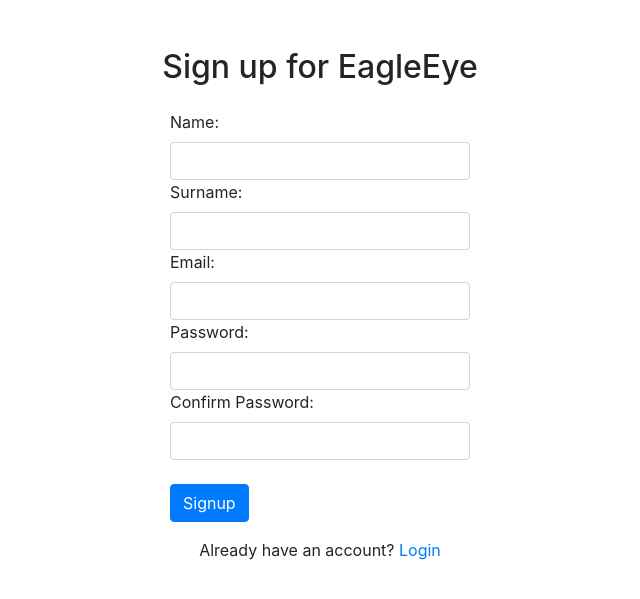
After one commit to a1rzayev/EagleEye, a Django app: template core/templates/signup.html in a window 1280 px wide. The commit adds this page. Shown: the top 599 px of the page, without its empty margins (320-960 px from the left). Run offline with Django 5.2, Linux system fonts and the light colour scheme; the template is opened without the code that fills it, so the values that code supplies are empty; some libraries are stand-ins or nearby versions.

Commit message:
Add signup view & transfering between login and signup views

```diff
--- a/core/templates/login.html
+++ b/core/templates/login.html
@@ -23,7 +23,7 @@
             <div class="form-group">
                 <button type="submit" class="btn btn-primary">Login</button>
             </div>
-            <p class="mt-3 text-center">Don't have an account? <a href="/signup">Signup</a></p>
+            <p class="mt-3 text-center">Don't have an account? <a href="signup.html">Signup</a></p>
         </form>
     </div>
 </body>
--- /dev/null
+++ b/core/templates/signup.html
@@ -0,0 +1,42 @@
+<!DOCTYPE html>
+<html lang="en">
+<head>
+    <meta charset="UTF-8">
+    <meta name="viewport" content="width=device-width, initial-scale=1.0">
+    <title>Signup</title>
+    <link rel="stylesheet" href="https://stackpath.bootstrapcdn.com/bootstrap/4.5.2/css/bootstrap.min.css">
+    <link rel="stylesheet" href="../../static/css/style.css">
+</head>
+<body>
+    <div class="container mt-5">
+        <h2 class="text-center mb-4">Sign up for EagleEye</h2>
+        <form>
+            <div class="form-group">
+                <label for="name">Name:</label>
+                <input type="text" class="form-control" id="name" required>
+            </div>
+            <div class="form-group">
+                <label for="surname">Surname:</label>
+                <input type="text" class="form-control" id="surname" required>
+            </div>
+            <div class="form-group">
+                <label for="email">Email:</label>
+                <input type="email" class="form-control" id="email" required>
+            </div>
+            <div class="form-group">
+                <label for="password">Password:</label>
+                <input type="password" class="form-control" id="password" required>
+            </div>
+            <div class="form-group">
+                <label for="confirmPassword">Confirm Password:</label>
+                <input type="password" class="form-control" id="confirmPassword" required>
+            </div>
+            <br>
+            <div class="form-group">
+                <button type="submit" class="btn btn-primary">Signup</button>
+            </div>
+        </form>
+        <p class="mt-3 text-center">Already have an account? <a href="login.html">Login</a></p>
+    </div>
+</body>
+</html>
```
